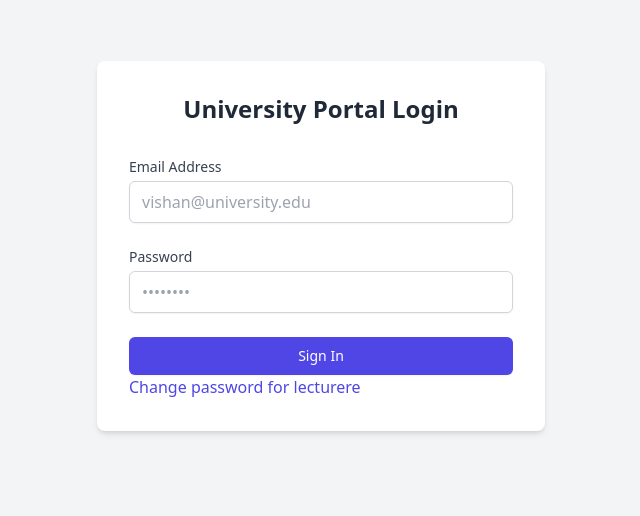
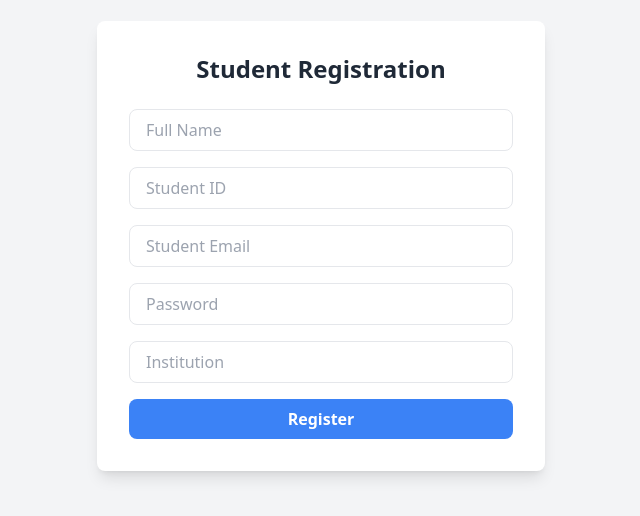
Before and after one commit to rishu458/NewAttend, a React (Create React App) app: page /register in a window 1280 px wide. Before the commit this address led to /. Shown: the part 154-670 px from the top of the page, without its empty margins (319-959 px from the left). Built offline with nearby package versions, Linux system fonts and the light colour scheme.

Commit message:
Updated register page with institution

```diff
--- a/src/App.js
+++ b/src/App.js
@@ -26,10 +26,12 @@ function App() {
           <Route path="/create-session" element={<Createsession />} />
           <Route path="/password-reset-lecturers" element={<LecPasswordReset />} />
           <Route path="/reset-password-students" element={<PasswordReset />} />
+          <Route path="/register" element={<Register />} />
+          <Route path="/register-csv" element={<RegisterCSV />} />
 
           {/* Other Routes
-          <Route path="/register" element={<Register />} />
-          <Route path="/register-csv" element={<RegisterCSV />} />
+
+
 
           <Route path="/lecturer-register" element={<LecturerRegister />} />
           */}
--- a/src/components/Register.js
+++ b/src/components/Register.js
@@ -5,7 +5,8 @@ function Register() {
     name: "",
     studentID: "",
     email: "",
-    password: ""
+    password: "",
+    institution: ""
   });
 
   const handleChange = (e) => {
@@ -101,6 +102,16 @@ function Register() {
               className="w-full px-4 py-2 border rounded-lg focus:outline-none focus:ring-2 focus:ring-blue-400"
             />
           </div>
+          <div>
+            <input
+              type="text"
+              name="institution"
+              placeholder="Institution"
+              value={formData.institution}
+              onChange={handleChange}
+              className="w-full px-4 py-2 border rounded-lg focus:outline-none focus:ring-2 focus:ring-blue-400"
+            />
+          </div>
 
           <button
             type="submit"
--- a/src/components/csv.js
+++ b/src/components/csv.js
@@ -4,6 +4,7 @@ import Papa from "papaparse";
 function RegisterCSV() {
   const [file, setFile] = useState(null);
   const [uploading, setUploading] = useState(false);
+
 
   const handleFileChange = (e) => {
     setFile(e.target.files[0]);
--- a/src/components/login_panel.js
+++ b/src/components/login_panel.js
@@ -86,10 +86,14 @@ const LoginPanel = () => {
             Sign In
           </button>
           <span
-           onClick={() => navigate('/password-reset-lecturers')}
+           onClick={() => navigate('/register')}
            className="text-indigo-600 hover:underline cursor-pointer"
-          >Change password for lecturere
+          >Manual
           </span>
+          <span
+            onClick={() => navigate('/register-csv')}
+            className="text-indigo-600 hover:underline cursor-pointer"
+            >     CSV</span>
         </form>
       </div>
     </div>
```
